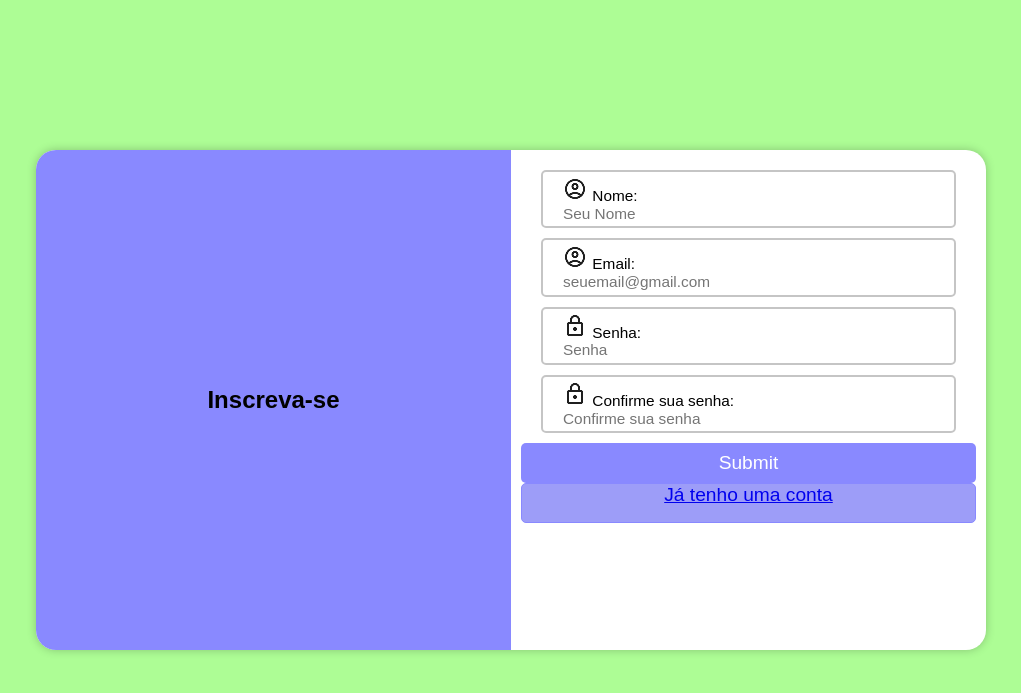
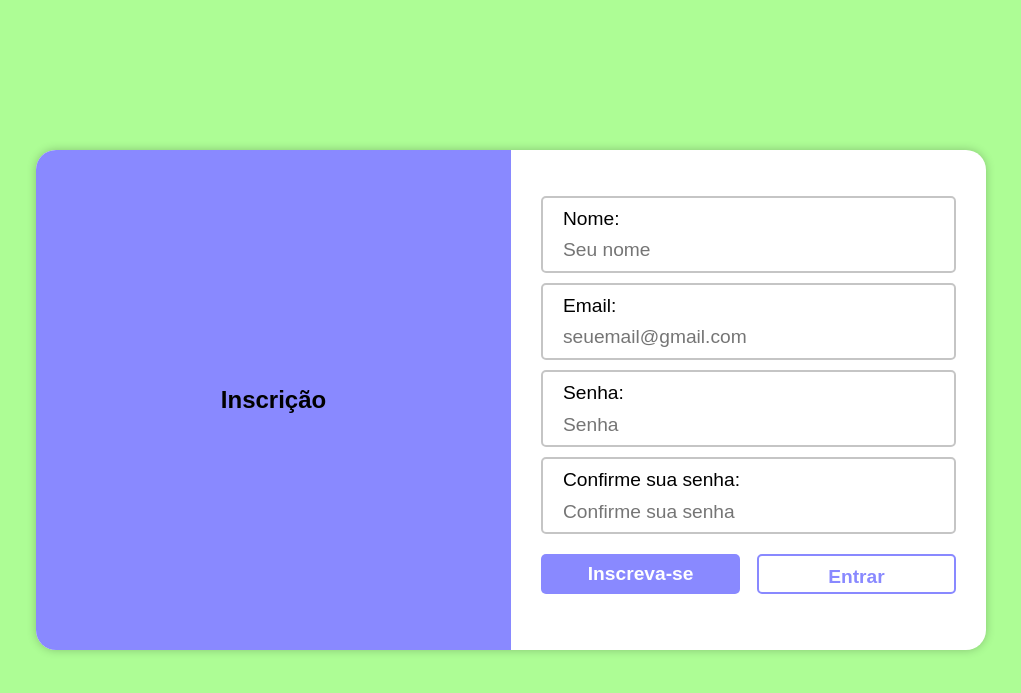
Before and after one commit to Luzatti-alt/Mundo_senai, a Flask app: page /sign-up in a window 1280 px wide. Shown: the top 693 px of the page, without its empty margins (129-1150 px from the left). Run offline with Flask 3, Linux system fonts and the light colour scheme.

Commit message:
integração do design novo com o código + tela de inscrição

```diff
--- a/site/website/static/login.css
+++ b/site/website/static/login.css
@@ -59,47 +59,83 @@ section#login > div#form{
 }
 div#form{
     font-size: 0.8em;
+    margin: auto;
+    padding: 10px 0px;
+    width: 100%;
+    height: 50%;
 }
-form > input[type=submit]{
+div#content{
+    display: flex;
+    justify-content: center;
+    align-items: center;
+    width: 100%;
+    height: 100%;
+}
+form{
+    padding: 0px 20px;
+    width: 100%
+}
+div.campo{
+    border: 2px solid rgba(0, 0, 0, 0.226);
+    border-radius: 5px;
+    margin: 10px 0px;
+    padding: 10px 20px;
+}
+#botoes > .botao{
     display: block;
+
+    width: 48%;
+    height: 40px;
+
     font-size: 1em;
-    width: 100%;
-    height: 40px;
+    font-weight: bold;
+    text-decoration: none;
+}
+#botoes > input[type=submit]{
+    margin: 10px 0px;
     border: none;
     border-radius: 5px;
+
     background-color: rgb(137, 137, 255);
     color: white;
+
     cursor: pointer;
 }
-form > input[type=submit]:hover{
+#botoes > input[type=submit]:hover{
     background-color: rgb(106, 106, 201);
 }
+#botoes > a.botao{
+    text-align: center;
 
-form > a.botao{
-    display: block;
-    text-align: center;
-    font-size: 1em;
-    width: 100%;
-    height: 40px;
-    background-color: rgb(157, 157, 248);
-    border: 1px solid rgb(137, 137, 255);
+    padding: 10px;
+    border: 2px solid rgb(137, 137, 255);
     border-radius: 5px;
+
+    background-color: white;
+    color: rgb(137, 137, 255);
 }
-
+form > a.botao:hover{
+    background-color: rgb(222, 222, 247);
+}
 form input{
     font-size: 0.8em;
-    height: 1em;
+}
+form label{
+    font-size: 0.8em;
+}
+.campo input{
+    height: 1.1em;
+    margin-top: 10px;
     border-style: none;
     display: block;
+    outline: none;
+
 }
-
-div.campo {
-    border: 2px solid rgba(0, 0, 0, 0.226);
-    border-radius: 5px;
-    margin: 10px 20px;
-    padding: 5px 20px;
+#botoes{
+    display: flex;
+    align-items: center;
+    justify-content: space-between;
+    display: flex;
+    width: 100%;
+    margin: 10px 0px;
 }
-
-div label {
-    font-size: 0.8em;
-}
--- a/site/website/static/mediaquery.css
+++ b/site/website/static/mediaquery.css
@@ -24,6 +24,13 @@ Telas Grandes: acima de 1200px
     }
     div#form{
         font-size: 1em;
+        height: 100%;
+    }
+    form input{
+        font-size: 1em;
+    }
+    form label{
+        font-size: 1em;
     }
 }
 @media screen and (min-width: 992px){
@@ -41,5 +48,12 @@ Telas Grandes: acima de 1200px
     }
     div#form{
         font-size: 1.2em;
+        height: 100%;
+    }
+    form input{
+        font-size: 1em;
+    }
+    form label{
+        font-size: 1em;
     }
 }
--- a/site/website/templates/sign-up.html
+++ b/site/website/templates/sign-up.html
@@ -4,44 +4,43 @@
     <meta charset="UTF-8">
     <meta name="viewport" content="width=device-width, initial-scale=1.0">
     <!-- Quando dar pull deixa o de baixo comentado!!! -->
-    <link rel="stylesheet" href="{{ url_for('static', filename='login.css') }}">
-    <link rel="stylesheet" href="{{ url_for('static', filename='mediaquery.css') }}">
-    <!-- <link rel="stylesheet" href="../static/login.css">
-    <link rel="stylesheet" href="../static/mediaquery.css">  -->
+    <!-- <link rel="stylesheet" href="{{ url_for('static', filename='login.css') }}">
+    <link rel="stylesheet" href="{{ url_for('static', filename='mediaquery.css') }}">  -->
+    <link rel="stylesheet" href="../static/login.css">
+    <link rel="stylesheet" href="../static/mediaquery.css">
     <title>Inscrição | Treina aí</title>
 </head>
 <body>
     <main>
         <section id="login">
             <div id="titulo">
-                <h1>Inscreva-se</h1>
+                <h1>Inscrição</h1>
             </div>
             <div id="form">
+                <div id="content">
                     <form method="post" autocomplete="on">
                         <div class="campo">
-                        <img src="../static/imagens/account.png" alt="Account image">
                             <label for="inome">Nome:</label>
-                        <input name="nome" type="text" id="inome" autocomplete="name" placeholder="Seu Nome" required minlength="2" required maxlength="30">
+                            <input name="nome" type="text" id="inome" autocomplete="name" placeholder="Seu nome" required minlength="2" required maxlength="30">
                         </div>
                         <div class="campo">
-                        <img src="../static/imagens/account.png" alt="Account image">
                             <label for="iemail">Email:</label>
                             <input name="email" type="email" id="iemail" autocomplete="email" placeholder="seuemail@gmail.com" required minlength="5" required maxlength="50">
                         </div>
                         <div class="campo">
-                        <img src="../static/imagens/lock_24dp_1F1F1F_FILL0_wght400_GRAD0_opsz24.png" alt="password image">
                             <label for="isenha1">Senha:</label>
                             <input name="senha1" type="password" id="isenha1"  placeholder="Senha" autocomplete="current-password" required minlength="8" required maxlength="50">
                         </div>
                         <div class="campo">
-                        <img src="../static/imagens/lock_24dp_1F1F1F_FILL0_wght400_GRAD0_opsz24.png" alt="password image">
                             <label for="isenha2">Confirme sua senha:</label>
-                        <input name="senha2" type="password" id="isenha2"  placeholder="Confirme sua senha" autocomplete="current-password" required minlength="8" required maxlength="50">
+                            <input name="senha2" type="password" id="isenha2"  placeholder="Confirme sua senha" autocomplete="none" required minlength="8" required maxlength="50">
                         </div>
-
-                    <input type="submit">
-                    <a href="{{ url_for('auth.login') }}" class="botao">Já tenho uma conta</a>
+                        <div id="botoes">
+                            <input type="submit" class="botao" value="Inscreva-se">
+                            <a href="{{ url_for('auth.login') }}" class="botao">Entrar</a>
+                        </div>
                     </form>
+                </div>
             </div>
         </section>
     </main>
```
Also changed, not shown: site/website/templates/login.html (+12 -10 lines), site/website/static/imagens/account.png (deleted), site/website/static/imagens/lock_24dp_1F1F1F_FILL0_wght400_GRAD0_opsz24.png (deleted), site/website/templates/home.html (renamed from site/website/templates/dashboard.html). Lines whose indentation alone changed are shown as unchanged.
